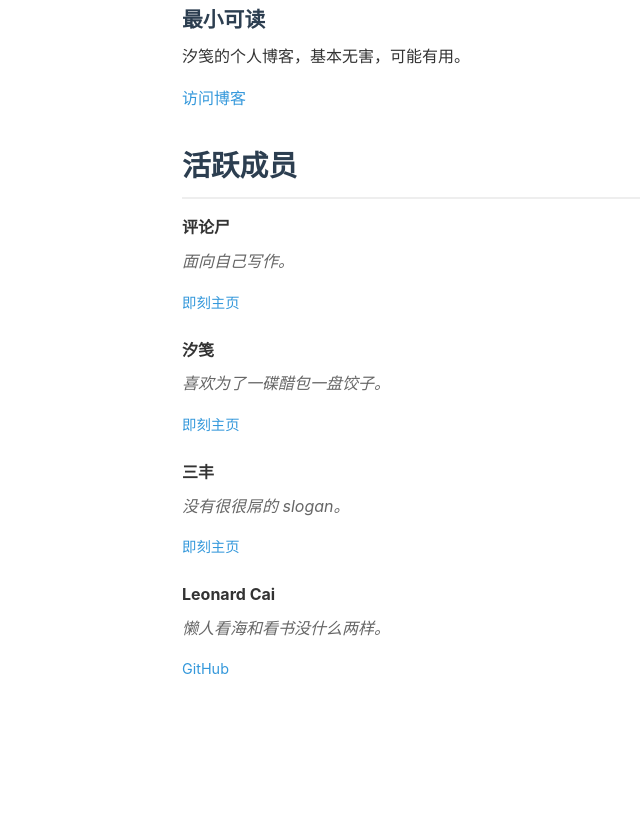
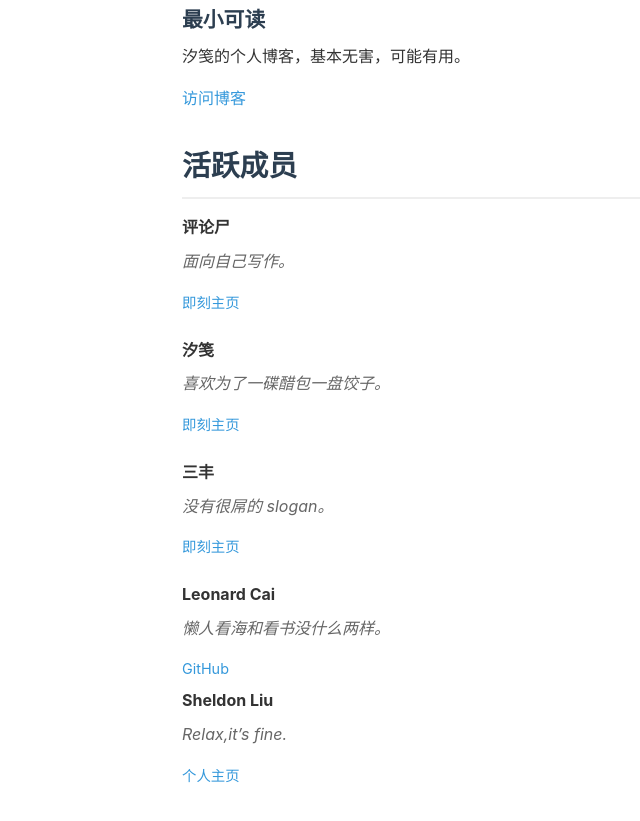
Before and after one commit to nishima-hikigaya/funwithbuild_index, a plain HTML site: page index.html in a window 1280 px wide. Shown: the part 1205-2026 px from the top of the page, without its empty margins (74-714 px from the left). Before the commit the page ends 1949 px from the top, so only its background shows below. Drawn offline with Linux system fonts and the light colour scheme.

Commit message:
Update index.html

```diff
--- a/index.html
+++ b/index.html
@@ -120,7 +120,7 @@
         <div class="project">
             <h3>飞书转换大师</h3>
             <p>一个 Chrome 插件，最大的作用就是把飞书文档一键复制成可以直接黏贴在公众号里面的文档。免去排版和手动贴图的烦恼。</p>
-            <a href="https://feishu2weixin.funwithbuild.com/" target="_blank">访问飞书转换大师</a>
+            <a href="https://feishu2weixin.funwithbuild.com/" target="_blank">访问飞书转换大师官网</a>
         </div>
 
         <div class="project">
@@ -173,7 +173,7 @@
 
         <div class="member">
             <span class="member-name">三丰</span>
-            <p class="member-description">没有很很屌的 slogan。</p>
+            <p class="member-description">没有很屌的 slogan。</p>
             <a class="member-link" href="https://m.okjike.com/users/11CD03AE-1A7E-4925-AB9E-E6A61F70CAE3" target="_blank">即刻主页</a>
         </div>
 
@@ -181,6 +181,12 @@
             <span class="member-name">Leonard Cai</span>
             <p class="member-description">懒人看海和看书没什么两样。</p>
             <a class="member-link" href="https://github.com/Darsoon" target="_blank">GitHub</a>
+
+        <div class="member">
+            <span class="member-name">Sheldon Liu</span>
+            <p class="member-description">Relax,it’s fine.</p>
+            <a class="member-link" href="https://snailsshell.com" target="_blank">个人主页</a>
+
         </div>
     </div>
 </body>
```
